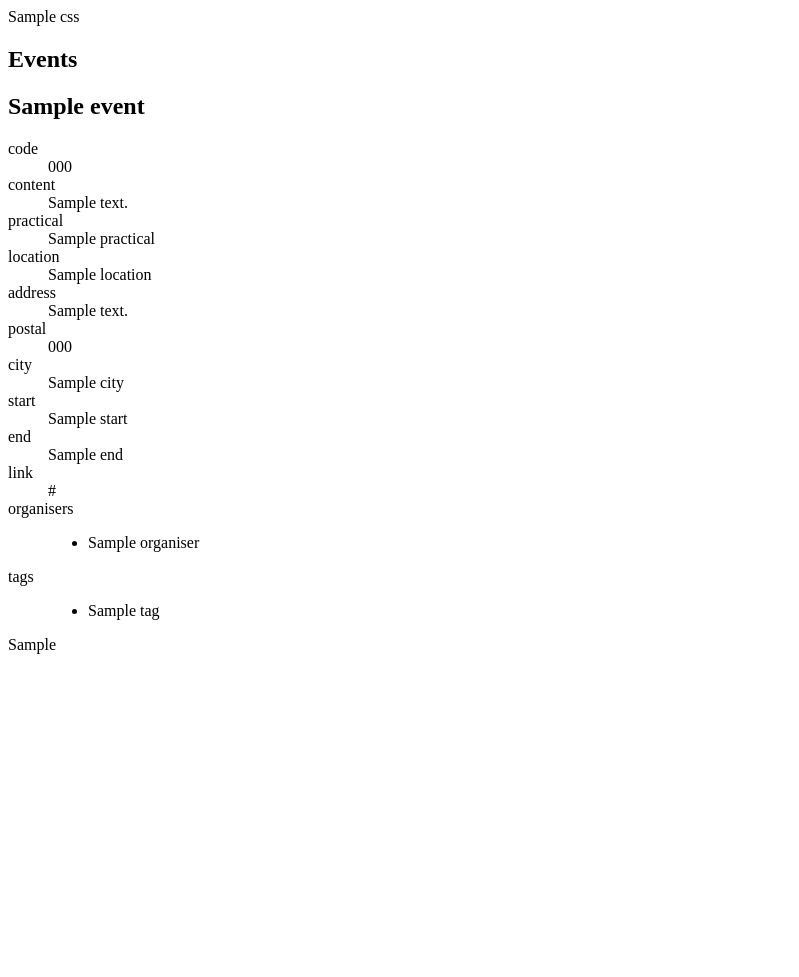
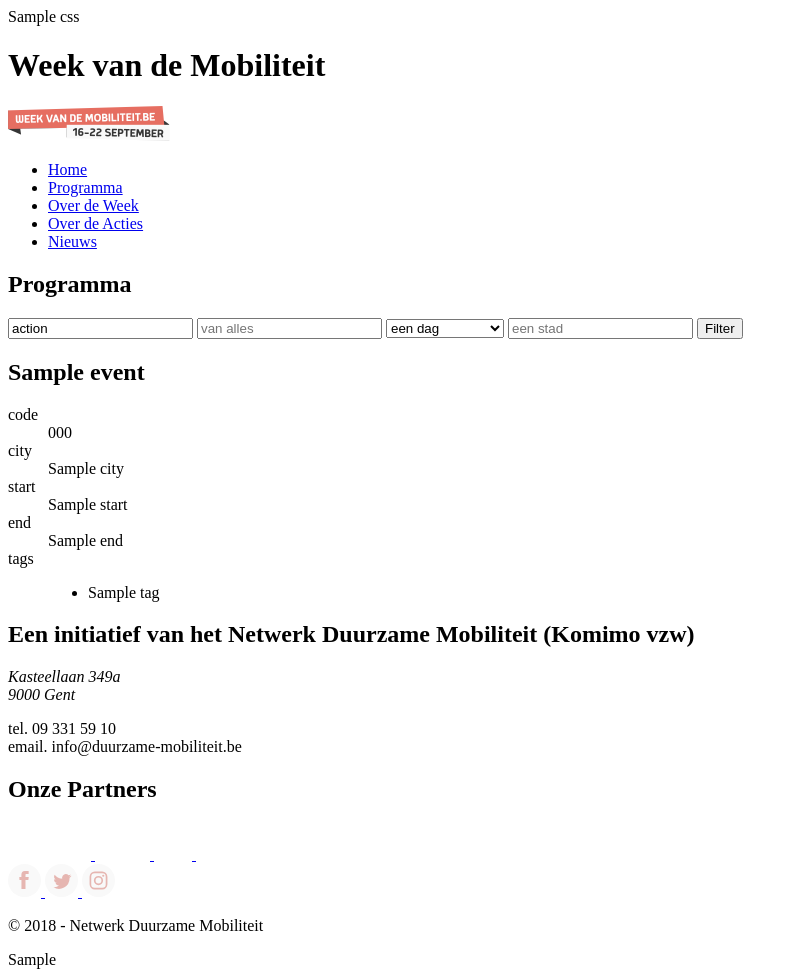
Before and after one commit to SteffieHermans/week-van-de-mobiliteit, a PHP site: template src/view/events/index.php in a window 1280 px wide. Shown: the whole page, without its empty margins (0-799 px from the left). Before the commit the page ends 654 px from the top, so only its background shows below. Run offline with PHP 8.4, Linux system fonts and the light colour scheme; the template is opened without the code that fills it: most values are stand-ins (such as "Sample title", 1, 10 or a date in 2020); data that the repository does not hold is empty.

Commit message:
working filter (with Ajac on filter button) on program page

```diff
--- a/src/view/events/index.php
+++ b/src/view/events/index.php
@@ -1,22 +1,35 @@
 <section>
-  <h1>Events</h1>
+  <h2>Programma</h2>
+
+  <form class="filter" action="index.php?page=programma" method="post">
+    <input class="hide" type="text" name="action" value="action">
+    <input type="search" name="tag" placeholder="van alles">
+    <select name="day">
+      <option value="">een dag</option>
+      <option value="2018-09-16">Zondag 16/9</option>
+      <option value="2018-09-17">Maandag 17/9</option>
+      <option value="2018-09-18">Dinsdag 18/9</option>
+      <option value="2018-09-19">Woensdag 19/9</option>
+      <option value="2018-09-20">Donderdag 20/9</option>
+      <option value="2018-09-21">Vrijdag 21/9</option>
+      <option value="2018-09-22">Zaterdag 22/9</option>
+    </select>
+    <input type="search" name="city" placeholder="een stad">
+    <button type="submit">Filter</button>
+  </form>
+
+  <div class="activity-grid">
     <?php foreach($events as $event): ?>
       <article>
         <header><h2><?php echo $event['title']; ?></h2></header>
         <dl>
           <dt>code</dt><dd><?php echo $event['code'];?></dd>
-        <dt>content</dt><dd><?php echo $event['content'];?></dd>
-        <dt>practical</dt><dd><?php echo $event['practical'];?></dd>
-        <dt>location</dt><dd><?php echo $event['location'];?></dd>
-        <dt>address</dt><dd><?php echo $event['address'];?></dd>
-        <dt>postal</dt><dd><?php echo $event['postal'];?></dd>
           <dt>city</dt><dd><?php echo $event['city'];?></dd>
           <dt>start</dt><dd><?php echo $event['start'];?></dd>
           <dt>end</dt><dd><?php echo $event['end'];?></dd>
-        <dt>link</dt><dd><?php echo $event['link'];?></dd>
-        <dt>organisers</dt><dd><ul><?php foreach($event['organisers'] as $organiser): ?><li><?php echo $organiser['name'];?></li><?php endforeach;?></ul></dd>
           <dt>tags</dt><dd><ul><?php foreach($event['tags'] as $tag): ?><li><?php echo $tag['tag'];?></li><?php endforeach;?></ul></dd>
         </dl>
       </article>
     <? endforeach;?>
+  </div>
 </section>
--- a/src/view/layout.php
+++ b/src/view/layout.php
@@ -2,10 +2,30 @@
 <html>
   <head>
     <meta charset="utf-8">
-    <title>Autovrij</title>
+    <title>Week van de Mobiliteit - <?php echo $title;?></title>
+    <meta name="viewport" content="width=device-width, initial-scale=1"/>
     <?php echo $css;?>
   </head>
   <body>
+    <header>
+      <div class="container">
+        <div class="logo">
+          <h1 class="hide">Week van de Mobiliteit</h1>
+          <a href="index.php">
+            <img src="assets/img/logo.png" alt="Logo Week van de Mobiliteit" height="35" width="162">
+          </a>
+        </div>
+        <nav>
+          <ul class="menu">
+            <li class="menu-item"><a <?php if($currentPage == 'home') echo 'class="active"';?> href="index.php">Home</a></li>
+            <li class="menu-item"><a <?php if($currentPage == 'programma') echo 'class="active"';?> href="index.php?page=programma">Programma</a></li>
+            <li class="menu-item"><a <?php if($currentPage == 'overDeWeek') echo 'class="active"';?> href="index.php?page=over-de-week">Over de Week</a></li>
+            <li class="menu-item"><a <?php if($currentPage == 'overDeActies') echo 'class="active"';?> href="index.php?page=over-de-acties">Over de Acties</a></li>
+            <li class="menu-item"><a <?php if($currentPage == 'nieuws') echo 'class="active"';?> href="index.php?page=nieuws">Nieuws</a></li>
+          </ul>
+        </nav>
+      </div>
+    </header>
 
     <div class="container">
       <?php if(!empty($_SESSION['info'])): ?><div class="alert alert-success"><?php echo $_SESSION['info'];?></div><?php endif; ?>
@@ -14,6 +34,55 @@
       <?php echo $content; ?>
     </div>
 
+    <footer>
+      <div class="container">
+        <div class="footer-top-section">
+          <section class="footer-section initiatiefnemer">
+            <h2>Een initiatief van het Netwerk Duurzame Mobiliteit (Komimo vzw)</h2>
+            <address>
+              Kasteellaan 349a<br/>
+              9000 Gent
+            </address>
+            <p>
+              tel. 09 331 59 10<br/>
+              email. info@duurzame-mobiliteit.be
+            </p>
+          </section>
+          <section class="footer-section partners">
+            <h2>Onze Partners</h2>
+            <div class="partner-logos">
+              <a href="#" class="partner-logo">
+                <img src="assets/img/logo-vlaanderen-wit.png" alt="Logo Vlaamse Overheid, Logo Vlaanderen" width="83" height="36">
+              </a>
+              <a href="#" class="partner-logo">
+                <img src="assets/img/NMBS_logo_wit.png" alt="Logo NMBS" width="55" height="36">
+              </a>
+              <a href="#" class="partner-logo">
+                <img src="assets/img/de_lijn_wit.png" alt="Logo De Lijn" width="38" height="37">
+              </a>
+              <a href="#" class="partner-logo">
+                <img src="assets/img/logo_european_mobilityweek_wit.png" alt="Logo European Mobility Week" width="153" height="11">
+              </a>
+            </div>
+          </section>
+        </div>
+        <div class="footer-bottom-section">
+          <div class="media-buttons">
+            <a href="#" class="media-button">
+              <img src="assets/img/facebook.svg" alt="Facebook Icon" width="33" height="33">
+            </a>
+            <a href="#" class="media-button">
+              <img src="assets/img/twitter.svg" alt="Twitter Icon" width="33" height="33">
+            </a>
+            <a href="#" class="media-button">
+              <img src="assets/img/instagram.svg" alt="Instagram Icon" width="33" height="33">
+            </a>
+          </div>
+          <p>&copy; 2018 - Netwerk Duurzame Mobiliteit</p>
+        </div>
+      </div>
+    </footer>
+
     <?php echo $js;?>
   </body>
 </html>
--- a/webpack.config.js
+++ b/webpack.config.js
@@ -1,5 +1,6 @@
 const path = require(`path`);
 const webpack = require(`webpack`);
+const HtmlWebpackPlugin = require("html-webpack-plugin");
 
 const ImageminPlugin = require("imagemin-webpack-plugin").default;
 const imageminJpegRecompress = require("imagemin-jpeg-recompress");
@@ -81,7 +82,6 @@ const commonConfig = merge([ {
             }
           }
         ]
-        },
       }
     ]
   },
@@ -92,7 +92,7 @@ const commonConfig = merge([ {
       'fetch': 'imports-loader?this=>global!exports-loader?global.fetch!whatwg-fetch'
     }),
     new HtmlWebpackPlugin({
-        template: "./src/index.html"
+        template: "./src/index.php"
     })
   ]
 }]);
```
Also changed, not shown: src/controller/EventsController.php (+49 -10 lines), src/controller/PagesController.php (added, +27 -0 lines), src/css/style.css (+14 -0 lines), src/index.php (+20 -0 lines), src/js/script.js (+43 -0 lines), src/assets/img/NMBS_logo_wit.png (added), src/assets/img/de_lijn_wit.png (added), src/assets/img/facebook.svg (added), src/assets/img/instagram.svg (added), src/assets/img/logo-vlaanderen-wit.png (added), src/assets/img/logo.png (added), src/assets/img/logo_european_mobilityweek_wit.png (added), src/assets/img/twitter.svg (added), src/view/events/detail.php (added), 1 more files. Lines whose indentation alone changed are shown as unchanged.
